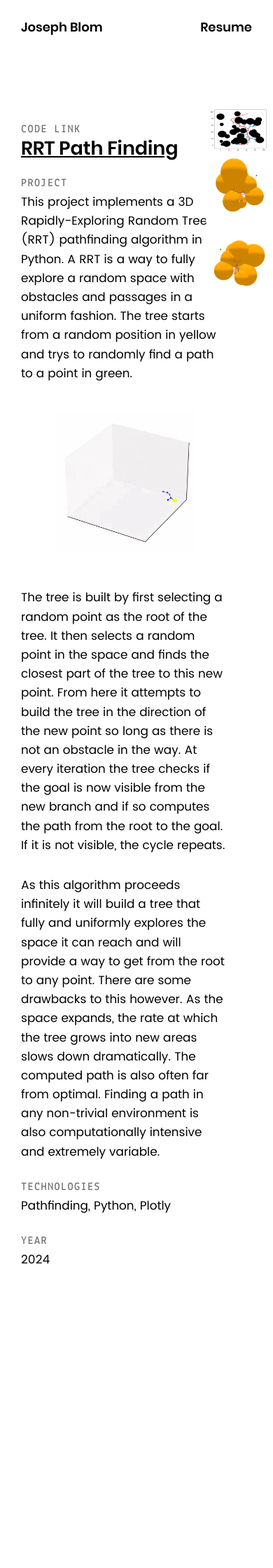
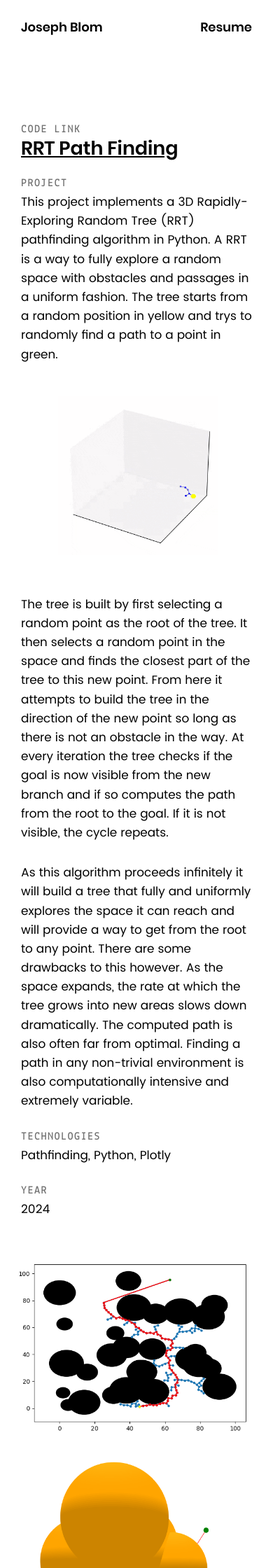
Before and after one commit to jrblom2/jrblom2.github.io, a Jekyll site: the page built from _posts/projects/2024-09-06-rrt.md, in a window 390 px wide. Shown: the top 2240 px of the page at 70% size. Built offline with Jekyll 4.4.1, drawn with Linux system fonts in a browser that asks for light colours; before the commit the page ends 2156 px from its top, so only the background shows below that.

Commit message:
update tweaks to fix new layout for mobile

```diff
--- a/assets/scss/_layout.scss
+++ b/assets/scss/_layout.scss
@@ -184,10 +184,16 @@
 	.container {
 		max-width: 100%;
 		display: flex;
-		align-items: flex-start;
+		flex-direction: column;
+		align-items: stretch;
 		flex-wrap: nowrap;
-		gap: 0%;
-		flex-direction: row;
+		gap: 0; // remove any spacing on mobile
+		@media (min-width: $breakpoint-medium) {
+			// Desktop: side by side
+			flex-direction: row;
+			align-items: flex-start;
+			gap: 0; // or small gap if desired
+		}
 	}
 
 	.plots {
@@ -212,7 +218,7 @@
 		@media (min-width: $breakpoint-medium) {
 			position: static; // remove absolute positioning
 			float: none;
-			width: 40%;
+			width: 45%;
 			margin-left: auto; // keeps it on the right
 			order: 2;
 		}
```
